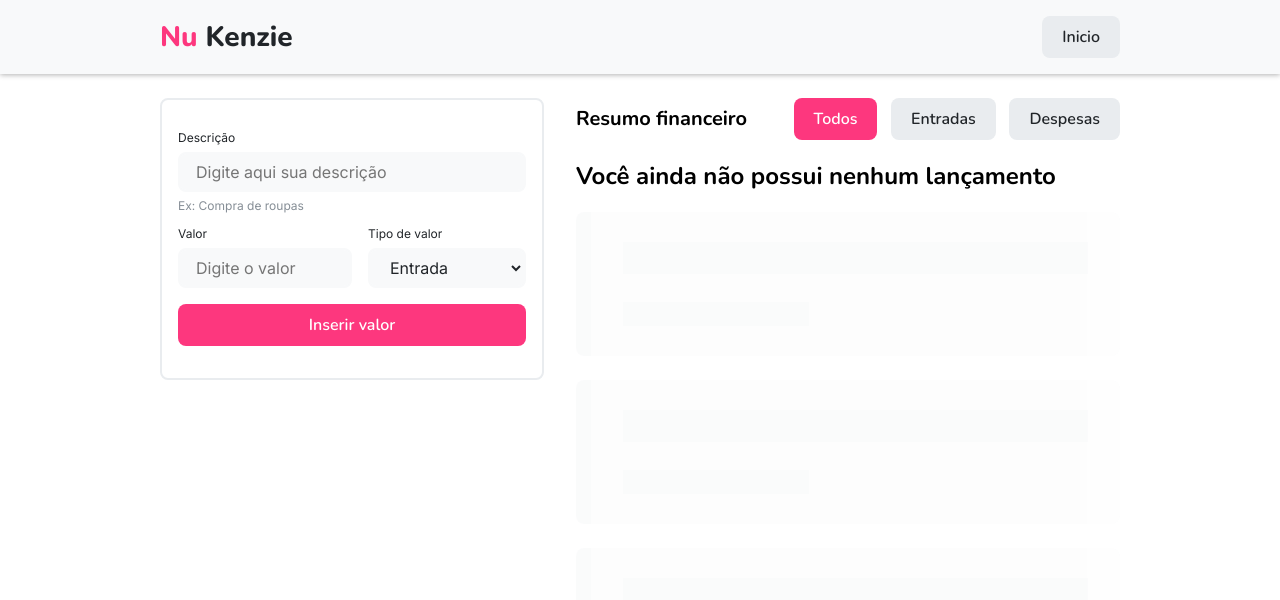
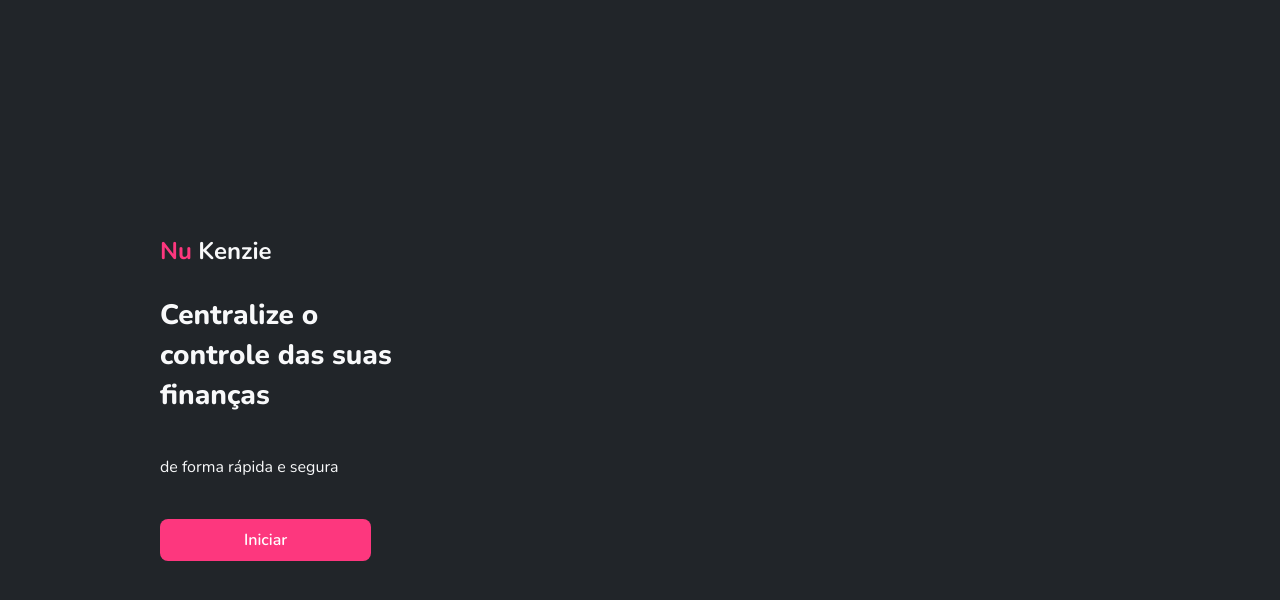
Before and after one commit to Typhonn003/nu_klone, a React (Create React App) app: page / in a window 1280 px wide. Shown: the top 600 px of the page. Built offline with nearby package versions, Linux system fonts and the light colour scheme.

Commit message:
feat: animations

```diff
--- a/src/App.jsx
+++ b/src/App.jsx
@@ -6,7 +6,7 @@ import { FinancePage } from "./components/FinancePage";
 
 function App() {
 
-  const [enterFinancePage, SetEnterFinancePage] = useState(true);
+  const [enterFinancePage, SetEnterFinancePage] = useState(false);
   const [listTransactions, setListTransactions] = useState([]);
 
   const addTransaction = (newTransaction) => setListTransactions([...listTransactions, newTransaction]);
--- a/src/components/FinancePage/List/Card/style.css
+++ b/src/components/FinancePage/List/Card/style.css
@@ -4,6 +4,8 @@
   display: flex;
 
   border-radius: var(--default-radius);
+
+  animation: slide-in-fwd-center 1s cubic-bezier(0.25, 0.46, 0.45, 0.94) both;
 }
 
 .card_left_border_grey {
@@ -64,10 +66,20 @@
   color: var(--color-grey400);
 }
 
+@keyframes slide-in-fwd-center {
+  0% {
+    transform: translateZ(-1400px);
+    opacity: 0;
+  }
+  100% {
+    transform: translateZ(0);
+    opacity: 1;
+  }
+}
+
 @media (min-width: 1024px) {
   .card_container:hover {
-    box-shadow: rgba(50, 50, 93, 0.25) 0px 13px 27px -5px,
-      rgba(0, 0, 0, 0.3) 0px 8px 16px -8px;
+    box-shadow: rgba(149, 157, 165, 0.2) 0px 8px 24px;
   }
 
   .card {
--- a/src/components/FinancePage/List/EmptyCard/style.css
+++ b/src/components/FinancePage/List/EmptyCard/style.css
@@ -4,7 +4,8 @@
 
   display: flex;
 
-  animation: 3s moving infinite;
+  animation: shake-vertical 20s cubic-bezier(0.455, 0.03, 0.515, 0.955) both
+    infinite;
 }
 
 .empty_card_left_border {
@@ -47,17 +48,26 @@
   background-color: var(--color-grey200);
 }
 
-@keyframes moving {
-  0% {
-    transform: translateY(0);
-    opacity: 0.2;
-  }
-  50% {
-    transform: translateY(-5px);
-    opacity: 0.9;
-  }
+@keyframes shake-vertical {
+  0%,
   100% {
     transform: translateY(0);
-    opacity: 0.4;
+  }
+  10%,
+  30%,
+  50%,
+  70% {
+    transform: translateY(-8px);
+  }
+  20%,
+  40%,
+  60% {
+    transform: translateY(8px);
+  }
+  80% {
+    transform: translateY(6.4px);
+  }
+  90% {
+    transform: translateY(-6.4px);
   }
 }
--- a/src/components/FinancePage/TotalMoney/style.css
+++ b/src/components/FinancePage/TotalMoney/style.css
@@ -12,6 +12,8 @@
   padding: 2rem 1rem;
 
   background-color: var(--color-white);
+
+  animation: slide-in-fwd-center 1s cubic-bezier(0.25, 0.46, 0.45, 0.94) both;
 }
 
 .total_money_container > p {
@@ -29,3 +31,14 @@
 .total_value p + p {
   color: var(--color-brand100);
 }
+
+@keyframes slide-in-fwd-center {
+  0% {
+    transform: translateZ(-1400px);
+    opacity: 0;
+  }
+  100% {
+    transform: translateZ(0);
+    opacity: 1;
+  }
+}
--- a/src/styles/globalStyle.css
+++ b/src/styles/globalStyle.css
@@ -34,7 +34,21 @@ button {
 
 .container {
   width: 90vw;
+
   margin: 0 auto;
+
+  animation: slide-in-fwd-center 1s cubic-bezier(0.25, 0.46, 0.45, 0.94) both;
+}
+
+@keyframes slide-in-fwd-center {
+  0% {
+    transform: translateZ(-1400px);
+    opacity: 0;
+  }
+  100% {
+    transform: translateZ(0);
+    opacity: 1;
+  }
 }
 
 @media (min-width: 1024px) {
```
Also changed, not shown: package.json (+2 -10 lines), 1 other file (tests, documents, lock files or other folders). Lines whose indentation alone changed are shown as unchanged.
